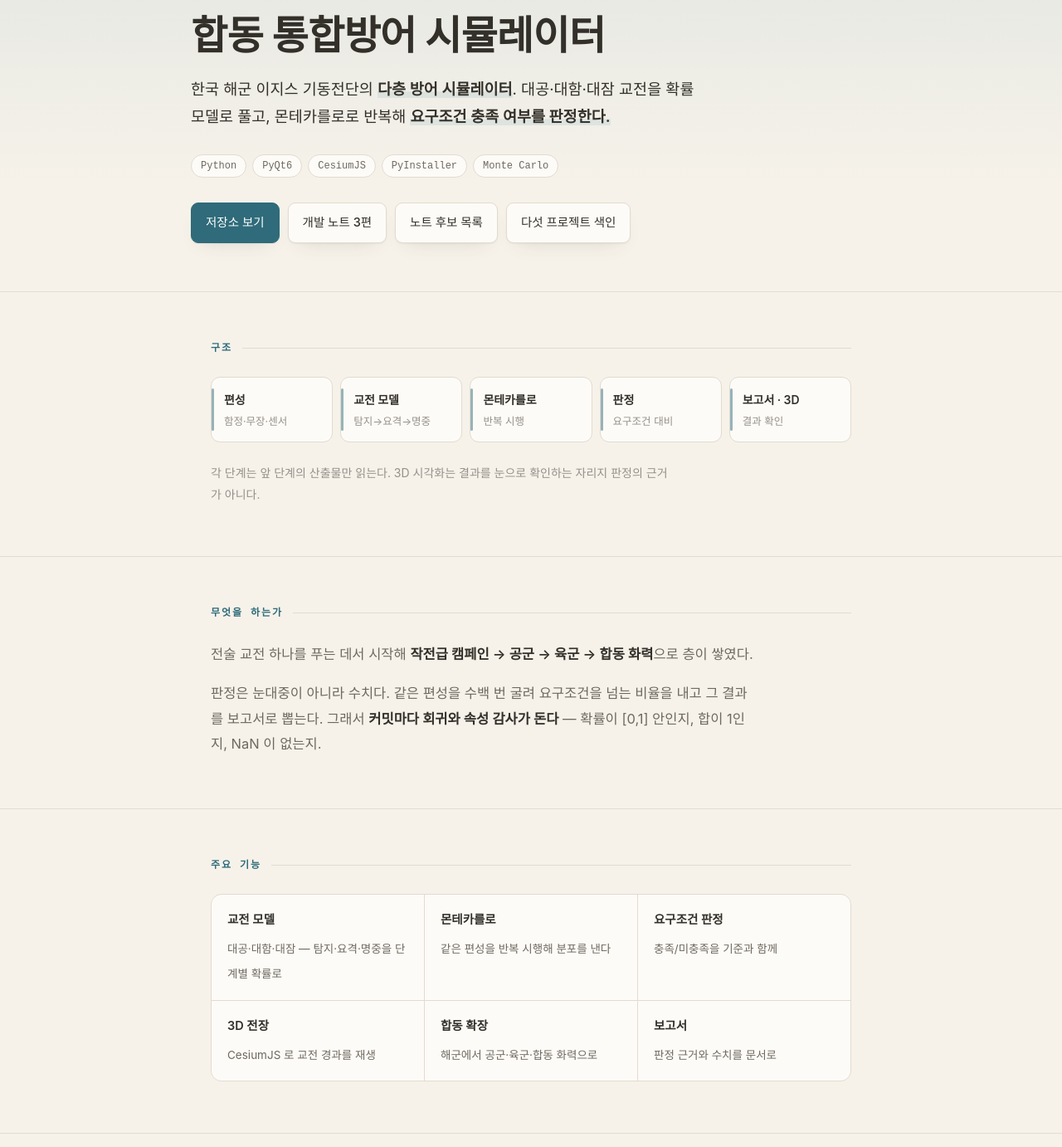
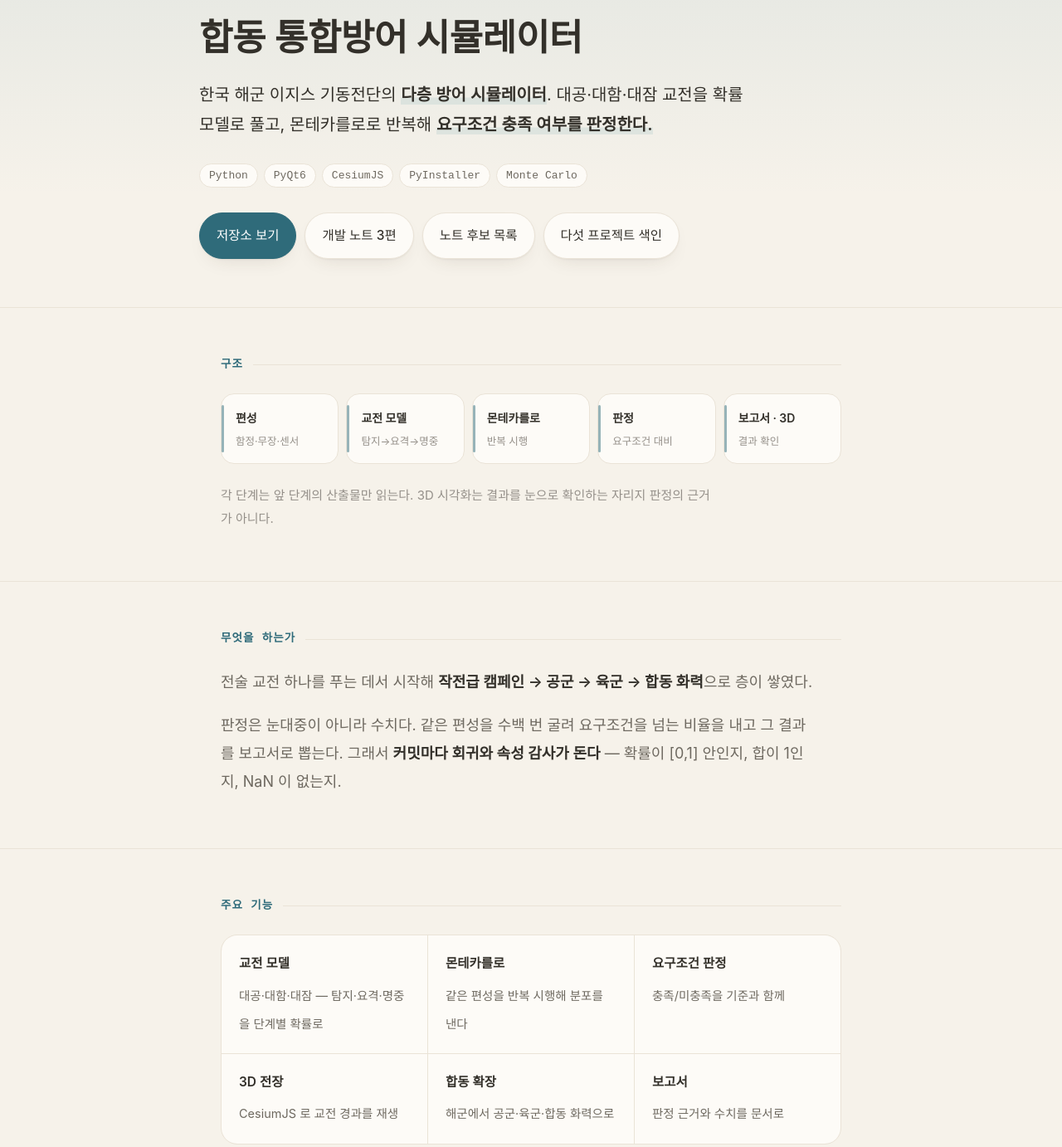
Before and after one commit to yim2412/joint-defense-sim, a plain HTML site: page docs/index.html in a window 1280 px wide. Shown: the part 103-1485 px from the top of the page at 83% size. Drawn offline with Linux system fonts and the light colour scheme; a web font is replaced by a local one.

Commit message:
크게 · 둥글게 · 덜 째지게
글씨가 작고 모서리·선이 날카로워 눈이 피로하다는 피드백.

크기: 본문 16.5 → 18px, 행간 1.85 → 1.9. 제목은 오히려 굵기를 650 → 600 으로 낮췄다 —
저대비 배경에서 굵은 큰 글씨는 뭉쳐 보인다. 부제·기능·노트 카드 글자도 1~1.5px 씩 올렸다.

둥글게: 카드 12 → 18~20px, 흐름 도식 11 → 16px, 이미지 11 → 16px, 버튼은 9px 에서
아예 알약(100px)으로. code 도 5 → 7px.

덜 째지게: 경계선을 옅게(#e2dbcf → #eae3d7, 다크는 #2a2c30 → #26282c). 지우지 않고
옅게만 한 것은, 없애면 구획이 안 보여 오히려 읽기 어려워지기 때문이다. 그림자도 넓고
얕게 바꿨다. h2 라벨의 자간도 .16em 에서 .08em 으로 줄였다 — 넓은 자간의 대문자는
작을 때 읽기 어렵다.

Co-Authored-By: Claude Opus 5 <noreply@anthropic.com>
Claude-Session: https://claude.ai/code/session_01WQqNXK89ViP51JyfWJo3Kp

```diff
--- a/docs/index.html
+++ b/docs/index.html
@@ -22,26 +22,26 @@
    지금은 약 9:1 — WCAG AA(4.5:1)는 넉넉히 넘으면서 오래 봐도 덜 피곤하다. */
 :root{
   --bg:#f6f2ea; --fg:#33302a; --dim:#6e6960; --faint:#95908a;
-  --line:#e2dbcf; --soft:#efe8db; --card:#fdfbf7; --code:#efe9de;
+  --line:#eae3d7; --soft:#efe8db; --card:#fdfbf7; --code:#efe9de;
   --shadow:0 1px 2px rgba(60,45,25,.05),0 10px 26px -14px rgba(60,45,25,.18);
 }
 @media (prefers-color-scheme:dark){:root:not([data-theme=light]){
   --bg:#17181b; --fg:#d7d3ca; --dim:#9b968c; --faint:#736e66;
-  --line:#2a2c30; --soft:#1e2024; --card:#1e2024; --code:#212327;
+  --line:#26282c; --soft:#1e2024; --card:#1e2024; --code:#212327;
   --shadow:0 1px 2px rgba(0,0,0,.35),0 12px 30px -16px rgba(0,0,0,.75);
 }}
 :root[data-theme=dark]{
   --bg:#17181b; --fg:#d7d3ca; --dim:#9b968c; --faint:#736e66;
-  --line:#2a2c30; --soft:#1e2024; --card:#1e2024; --code:#212327;
+  --line:#26282c; --soft:#1e2024; --card:#1e2024; --code:#212327;
   --shadow:0 1px 2px rgba(0,0,0,.35),0 12px 30px -16px rgba(0,0,0,.75);
 }
 *{box-sizing:border-box}
 html{-webkit-text-size-adjust:100%}
 body{margin:0;background:var(--bg);color:var(--fg);
-  font:400 16.5px/1.85 "Pretendard Variable",Pretendard,-apple-system,
+  font:400 18px/1.9 "Pretendard Variable",Pretendard,-apple-system,
        BlinkMacSystemFont,"Apple SD Gothic Neo","Malgun Gothic",system-ui,sans-serif;
   letter-spacing:0;text-rendering:optimizeLegibility;-webkit-font-smoothing:antialiased}
-.wrap{max-width:820px;margin:0 auto;padding:0 24px}
+.wrap{max-width:800px;margin:0 auto;padding:0 26px}
 a{color:inherit}
 .mono{font-family:ui-monospace,SFMono-Regular,"Cascadia Mono",Consolas,monospace}
 
@@ -50,73 +50,73 @@ header{position:relative;overflow:hidden;border-bottom:1px solid var(--line);
 .hero{padding:88px 0 58px}
 .eyebrow{font:500 11.5px/1 ui-monospace,monospace;letter-spacing:.18em;
   text-transform:uppercase;color:var(--accent)}
-h1{font-size:clamp(32px,6vw,48px);line-height:1.18;letter-spacing:-.015em;
-  margin:18px 0 0;font-weight:650}
-.lead{font-size:clamp(16.5px,2.2vw,18.5px);line-height:1.8;margin:20px 0 0;
+h1{font-size:clamp(32px,5.4vw,44px);line-height:1.3;letter-spacing:-.01em;
+  margin:20px 0 0;font-weight:600}
+.lead{font-size:clamp(17.5px,2.2vw,20px);line-height:1.84;margin:22px 0 0;
   max-width:33em;color:var(--fg)}
 .lead b{font-weight:600;box-shadow:inset 0 -.42em 0 var(--tint)}
 .stack{display:flex;gap:7px;flex-wrap:wrap;margin-top:28px}
 .stack span{font:500 12px/1 ui-monospace,monospace;padding:7px 11px;border-radius:100px;
-  border:1px solid var(--line);color:var(--dim);background:var(--card)}
+  border:1px solid var(--line);color:var(--dim);background:var(--card);font-size:13px}
 .cta{display:flex;gap:10px;flex-wrap:wrap;margin-top:30px}
-.cta a{font-size:14.5px;font-weight:500;text-decoration:none;padding:10px 17px;
-  border-radius:9px;border:1px solid var(--line);background:var(--card);
+.cta a{font-size:15.5px;font-weight:500;text-decoration:none;padding:12px 20px;
+  border-radius:100px;border:1px solid var(--line);background:var(--card);
   box-shadow:var(--shadow);transition:transform .13s ease,border-color .13s ease}
 .cta a:hover{transform:translateY(-1px);border-color:var(--accent);color:var(--accent)}
 .cta a.primary{background:var(--accent);border-color:var(--accent);color:#fff}
 .cta a.primary:hover{color:#fff;opacity:.88}
 
 section{padding:62px 0;border-bottom:1px solid var(--line)}
-h2{font:600 12px/1 ui-monospace,monospace;letter-spacing:.16em;text-transform:uppercase;
+h2{font:600 13.5px/1 ui-monospace,monospace;letter-spacing:.08em;text-transform:uppercase;
   color:var(--accent);margin:0 0 28px;display:flex;align-items:center;gap:12px}
 h2::after{content:"";flex:1;height:1px;background:var(--line)}
-p{margin:0 0 17px;max-width:40em;color:var(--dim);line-height:1.85}
+p{margin:0 0 18px;max-width:40em;color:var(--dim);line-height:1.9}
 p b{color:var(--fg);font-weight:600}
 p:last-child{margin-bottom:0}
-code{font:13.5px/1.5 ui-monospace,monospace;background:var(--code);
-  padding:2px 6px;border-radius:5px;color:var(--fg)}
+code{font:15px/1.5 ui-monospace,monospace;background:var(--code);
+  padding:2px 7px;border-radius:7px;color:var(--fg)}
 
 .flow{display:flex;flex-wrap:wrap;align-items:stretch;gap:9px;margin:0 0 24px}
 .flow .step{flex:1 1 128px;min-width:128px;background:var(--card);
-  border:1px solid var(--line);border-radius:11px;padding:14px 15px;position:relative}
+  border:1px solid var(--line);border-radius:16px;padding:16px 17px;position:relative}
 .flow .step b{display:block;font-size:14px;font-weight:600;letter-spacing:-.005em}
 .flow .step span{display:block;font-size:12.5px;color:var(--faint);margin-top:4px;
   line-height:1.6}
 .flow .step::before{content:"";position:absolute;left:0;top:13px;bottom:13px;width:3px;
   border-radius:3px;background:var(--accent);opacity:.5}
-.flow-note{font-size:14px;color:var(--faint);margin:0;line-height:1.8}
+.flow-note{font-size:15px;color:var(--faint);margin:0;line-height:1.85}
 
 .feat{display:grid;gap:1px;background:var(--line);border:1px solid var(--line);
-  border-radius:13px;overflow:hidden;grid-template-columns:repeat(auto-fit,minmax(245px,1fr))}
-.feat div{background:var(--card);padding:17px 19px}
-.feat b{display:block;font-size:14.5px;font-weight:600;margin-bottom:5px}
-.feat span{font-size:13.5px;color:var(--dim);line-height:1.72}
+  border-radius:20px;overflow:hidden;grid-template-columns:repeat(auto-fit,minmax(245px,1fr))}
+.feat div{background:var(--card);padding:19px 21px}
+.feat b{display:block;font-size:15.5px;font-weight:600;margin-bottom:6px}
+.feat span{font-size:14.5px;color:var(--dim);line-height:1.78}
 
 .shots{display:grid;gap:20px;grid-template-columns:repeat(auto-fit,minmax(320px,1fr))}
 figure{margin:0}
-figure img{width:100%;height:auto;display:block;border-radius:11px;
+figure img{width:100%;height:auto;display:block;border-radius:16px;
   border:1px solid var(--line);box-shadow:var(--shadow)}
-figcaption{font-size:13px;color:var(--faint);margin-top:10px;line-height:1.6}
+figcaption{font-size:14px;color:var(--faint);margin-top:11px;line-height:1.66}
 
 .note-intro{margin-bottom:24px}
 .notes{display:flex;flex-direction:column;gap:11px}
 .notes a{display:block;text-decoration:none;background:var(--card);
-  border:1px solid var(--line);border-radius:12px;padding:17px 19px;
+  border:1px solid var(--line);border-radius:18px;padding:20px 22px;
   transition:border-color .13s ease,transform .13s ease}
 .notes a:hover{border-color:var(--accent);transform:translateY(-1px)}
 .notes .num{font:500 11px/1 ui-monospace,monospace;letter-spacing:.14em;color:var(--accent)}
-.notes .ttl{display:block;font-size:16.5px;font-weight:600;margin-top:8px;
+.notes .ttl{display:block;font-size:18px;font-weight:600;margin-top:9px;
   letter-spacing:-.005em;line-height:1.5}
-.notes .kick{display:block;font-size:13.5px;color:var(--dim);margin-top:6px;line-height:1.7}
+.notes .kick{display:block;font-size:14.5px;color:var(--dim);margin-top:7px;line-height:1.76}
 
 .others{display:grid;gap:9px;grid-template-columns:repeat(auto-fit,minmax(195px,1fr))}
-.others a{text-decoration:none;border:1px solid var(--line);border-radius:11px;
-  padding:14px 16px;background:var(--card);transition:border-color .13s ease}
+.others a{text-decoration:none;border:1px solid var(--line);border-radius:16px;
+  padding:16px 18px;background:var(--card);transition:border-color .13s ease}
 .others a:hover{border-color:var(--accent)}
-.others b{display:block;font-size:14.5px;font-weight:600}
-.others span{display:block;font-size:13px;color:var(--faint);margin-top:3px;line-height:1.6}
+.others b{display:block;font-size:15.5px;font-weight:600}
+.others span{display:block;font-size:14px;color:var(--faint);margin-top:4px;line-height:1.66}
 
-footer{padding:46px 0 78px;font-size:14px;color:var(--faint)}
+footer{padding:48px 0 82px;font-size:15px;color:var(--faint)}
 footer a{color:var(--accent);text-decoration:none}
 footer p{color:var(--faint);max-width:44em;line-height:1.8}
 
```
